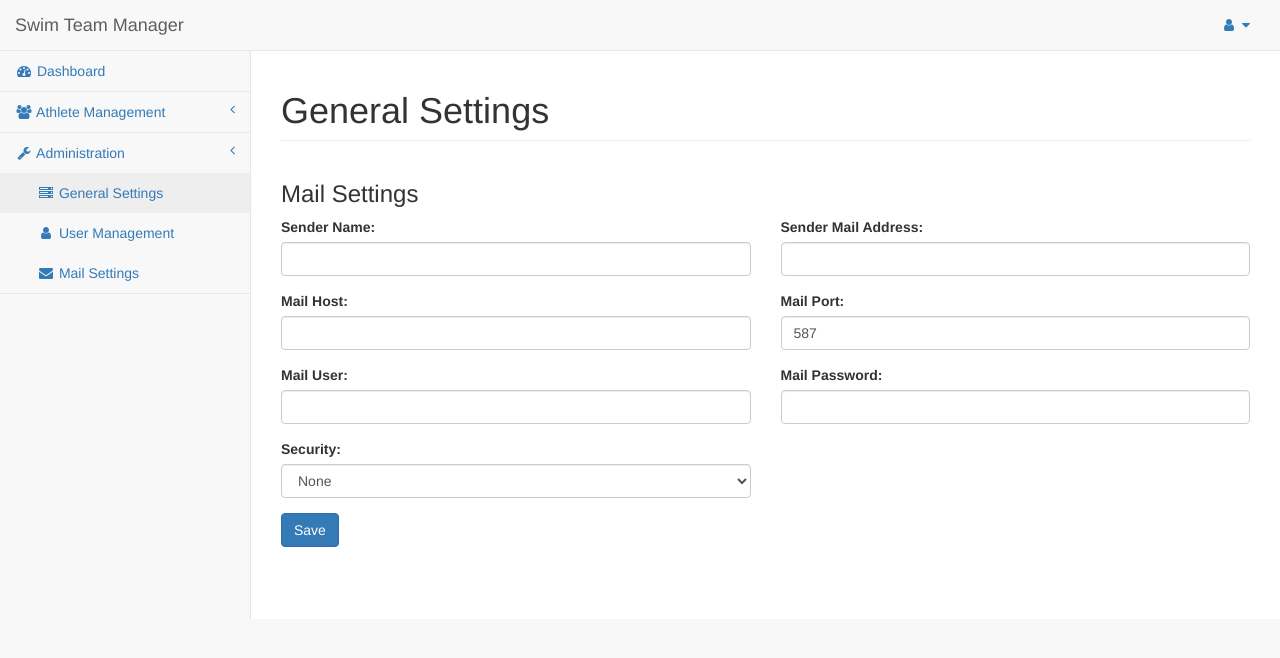
After one commit to pacnos/SwimTeamManager, a Django app: page /admin/settings/ in a window 1280 px wide. The commit adds this page. Shown: the top 658 px of the page. Run offline with Django 3.2, Linux system fonts and the light colour scheme; the visitor is signed in with stand-in values (Sample User, id 1); data that the repository does not hold is empty; some libraries are stand-ins or nearby versions.

Commit message:
Add mail settings view

```diff
--- a/AdminBackend/forms/forms.py
+++ b/AdminBackend/forms/forms.py
@@ -1,6 +1,7 @@
 from django import forms
+from django.forms.widgets import PasswordInput
 
-from AdminBackend.models import TMUser, MailSettings
+from AdminBackend.models import TMUser, MailSettings, GeneralSettings
 
 
 class BasicUserForm(forms.Form):
@@ -39,3 +40,17 @@ class MedicalMailForm(forms.ModelForm):
     class Meta:
         model = MailSettings
         fields = ['medical_mail_title', 'medical_mail_text', 'medical_mail_cc']
+
+
+class GeneralSettingsForm(forms.ModelForm):
+    """
+    Form for the general settings
+    """
+
+    class Meta:
+        model = GeneralSettings
+        fields = "__all__"
+
+        widgets = {
+            'email_host_password': PasswordInput()
+        }
--- a/AdminBackend/models.py
+++ b/AdminBackend/models.py
@@ -80,3 +80,30 @@ class MailSettings(models.Model):
     medical_mail_title = models.CharField(max_length=150)
     medical_mail_text = models.TextField()
     medical_mail_cc = models.EmailField()
+
+
+class GeneralSettings(models.Model):
+    """
+    Class which holds the general settings
+    """
+
+    NO_SECURITY = "NO"
+    TLS = "TLS"
+    SSL = "SSL"
+
+    GROUP_CHOICES = (
+        (NO_SECURITY, "None"),
+        (TLS, "TLS"),
+        (SSL, "SSL")
+    )
+
+    # Mail Settings
+    email_host = models.CharField('EMAIL_HOST', max_length=1024)
+    email_port = models.PositiveSmallIntegerField('EMAIL_PORT', default=587)
+    email_host_user = models.CharField('EMAIL_HOST_USER', max_length=255)
+    email_host_password = models.CharField('EMAIL_HOST_PASSWORD', max_length=255)
+
+    email_security = models.CharField(max_length=3, choices=GROUP_CHOICES, default=NO_SECURITY)
+
+    email_sender_name = models.CharField('EMAIL_SENDER', max_length=200)
+    email_sender_mail = models.EmailField('EMAIL_SENDER')
--- /dev/null
+++ b/AdminBackend/templates/admin/general_settings.html
@@ -0,0 +1,89 @@
+{% extends 'base_backend.html' %}
+{% load static %}
+{% load form_extras %}
+
+{% block content %}
+    <!-- First data block -->
+    <div class="row">
+        <div class="col-lg-12">
+            <h1 class="page-header">{{ title }}</h1>
+        </div>
+    </div>
+    <!-- Start Data Input -->
+    <div class="row">
+        <div class="col-lg-12">
+            <form action="{{ request.get_full_path }}" method="post" id="settings_form">
+                {% csrf_token %}
+                <div class="row">
+                    <div class="col-lg-12">
+                        <h3>Mail Settings</h3>
+                    </div>
+                </div>
+                <!-- Success Alert -->
+                <div class="alert alert-success alert-dismissible" role="alert" {{ save_success|yesno:",hidden" }}>
+                    <button type="button" class="close" data-dismiss="alert" aria-label="Close"><span aria-hidden="true">&times;</span></button>
+                    <strong>Success</strong> Changes were saved successful
+                </div>
+                <!-- Sender -->
+                <div class="row">
+                    <div class="col-lg-6">
+                        <div class="form-group {{ form.email_sender_name.errors|yesno:"has-error," }}">
+                            <label class="control-label" for="{{ form.email_sender_name.id_for_label }}">Sender Name:</label>
+                            {{ form.email_sender_name|b_text }}
+                        </div>
+                    </div>
+                    <div class="col-lg-6">
+                        <div class="form-group {{ form.email_sender_mail.errors|yesno:"has-error," }}">
+                            <label class="control-label" for="{{ form.email_sender_mail.id_for_label }}">Sender Mail Address:</label>
+                            {{ form.email_sender_mail|b_text }}
+                        </div>
+                    </div>
+                </div>
+                <!-- Host / Port -->
+                <div class="row">
+                    <div class="col-lg-6">
+                        <div class="form-group {{ form.email_host.errors|yesno:"has-error," }}">
+                            <label class="control-label" for="{{ form.email_host.id_for_label }}">Mail Host:</label>
+                            {{ form.email_host|b_text }}
+                        </div>
+                    </div>
+                    <div class="col-lg-6">
+                        <div class="form-group {{ form.email_port.errors|yesno:"has-error," }}">
+                            <label class="control-label" for="{{ form.email_port.id_for_label }}">Mail Port:</label>
+                            {{ form.email_port|b_text }}
+                        </div>
+                    </div>
+                </div>
+                <!-- Username / Password -->
+                <div class="row">
+                    <div class="col-lg-6">
+                        <div class="form-group {{ form.email_host_user.errors|yesno:"has-error," }}">
+                            <label class="control-label" for="{{ form.email_host_user.id_for_label }}">Mail User:</label>
+                            {{ form.email_host_user|b_text }}
+                        </div>
+                    </div>
+                    <div class="col-lg-6">
+                        <div class="form-group {{ form.email_host_password.errors|yesno:"has-error," }}">
+                            <label class="control-label" for="{{ form.email_host_password.id_for_label }}">Mail Password:</label>
+                            {{ form.email_host_password|b_text }}
+                        </div>
+                    </div>
+                </div>
+                <!-- Security -->
+                <div class="row">
+                    <div class="col-lg-6">
+                        <div class="form-group {{ form.email_security.errors|yesno:"has-error," }}">
+                            <label class="control-label" for="{{ form.email_security.id_for_label }}">Security:</label>
+                            {{ form.email_security|b_text }}
+                        </div>
+                    </div>
+                </div>
+                <div class="row">
+                    <div class="col-lg-12">
+                        <button type="submit" class="btn btn-primary">Save</button>
+                    </div>
+                </div>
+            </form>
+        </div>
+    </div>
+{% endblock %}
--- a/AdminBackend/urls.py
+++ b/AdminBackend/urls.py
@@ -6,6 +6,8 @@ app_name = 'AdminBackend'
 
 urlpatterns = [
     url(r'^$', views.UserManagementView.as_view(), name='overview'),
+
+    url(r'^settings/$', views.GeneralSettingsView.as_view(), name='generalSettings'),
 
     url(r'^mail/$', views.MailSettingsView.as_view(), name='mailSettings'),
 
--- a/AdminBackend/views/views.py
+++ b/AdminBackend/views/views.py
@@ -3,15 +3,13 @@ from django.contrib.auth.views import LoginView
 from django.core.exceptions import ObjectDoesNotExist
 from django.shortcuts import render
 from django.urls import reverse_lazy
-
 from django.views.generic import ListView
-from django.views.generic.base import TemplateView, View
-
+from django.views.generic.base import View
 from django.views.generic.edit import FormView
 
-from AdminBackend.forms.forms import BasicUserForm, FullUserForm, MedicalMailForm
+from AdminBackend.forms.forms import BasicUserForm, FullUserForm, MedicalMailForm, GeneralSettingsForm
 from AdminBackend.mixins.group_mixins import AdminPermissionRequiredMixin
-from AdminBackend.models import MailSettings
+from AdminBackend.models import MailSettings, GeneralSettings
 
 
 class UserManagementView(AdminPermissionRequiredMixin, ListView):
@@ -144,7 +142,7 @@ class TMLoginView(LoginView):
         return context
 
 
-class MailSettingsView(View):
+class MailSettingsView(AdminPermissionRequiredMixin, View):
     """
     View which shows the mail settings
     """
@@ -233,3 +231,53 @@ class MailSettingsView(View):
         settings_object.medical_mail_cc = cc
 
         settings_object.save()
+
+
+class GeneralSettingsView(AdminPermissionRequiredMixin, FormView):
+    """
+    View which is used to set the general settings
+    """
+    context_object_name = "form"
+    form_class = GeneralSettingsForm
+    template_name = "admin/general_settings.html"
+    success_url = reverse_lazy("AdminBackend:generalSettings")
+
+    def get_form(self):
+        """
+        Returns the form class
+        :param form_class:
+        :return:
+        """
+
+        # Try to get the settings object
+        try:
+            settings_object = GeneralSettings.objects.get(pk=1)
+            return self.form_class(instance=settings_object, **self.get_form_kwargs())
+        except ObjectDoesNotExist:
+            return self.form_class(**self.get_form_kwargs())
+
+    def get_context_data(self, **kwargs):
+        context = super(GeneralSettingsView, self).get_context_data(**kwargs)
+
+        context["title"] = "General Settings"
+
+        if "save_success" in self.request.session:
+            context["save_success"] = True
+            del self.request.session["save_success"]
+        else:
+            context["save_success"] = False
+
+        return context
+
+    def form_valid(self, form):
+        """
+        Called when the form was valid
+        :param form:
+        :return:
+        """
+
+        form.save()
+
+        # Go back the edit page
+        self.request.session["save_success"] = True
+        return super(GeneralSettingsView, self).form_valid(form)
--- a/templates/base_backend.html
+++ b/templates/base_backend.html
@@ -57,6 +57,9 @@
                             <a href="#"><i class="fa fa-wrench fa-fw"></i> Administration <span class="fa arrow"></span></a>
                             <ul class="nav nav-second-level">
                                 <li>
+                                    <a href="{% url 'AdminBackend:generalSettings' %}"><i class="fa fa-server fa-fw"></i> General Settings</a>
+                                </li>
+                                <li>
                                     <a href="{% url 'AdminBackend:overview' %}"><i class="fa fa-user fa-fw"></i> User Management</a>
                                 </li>
                                 <li>
```
Also changed, not shown: AdminBackend/migrations/0005_generalsettings.py (added), AdminBackend/migrations/0006_auto_20170527_1027.py (added), AdminBackend/migrations/0007_auto_20170527_1322.py (added).
